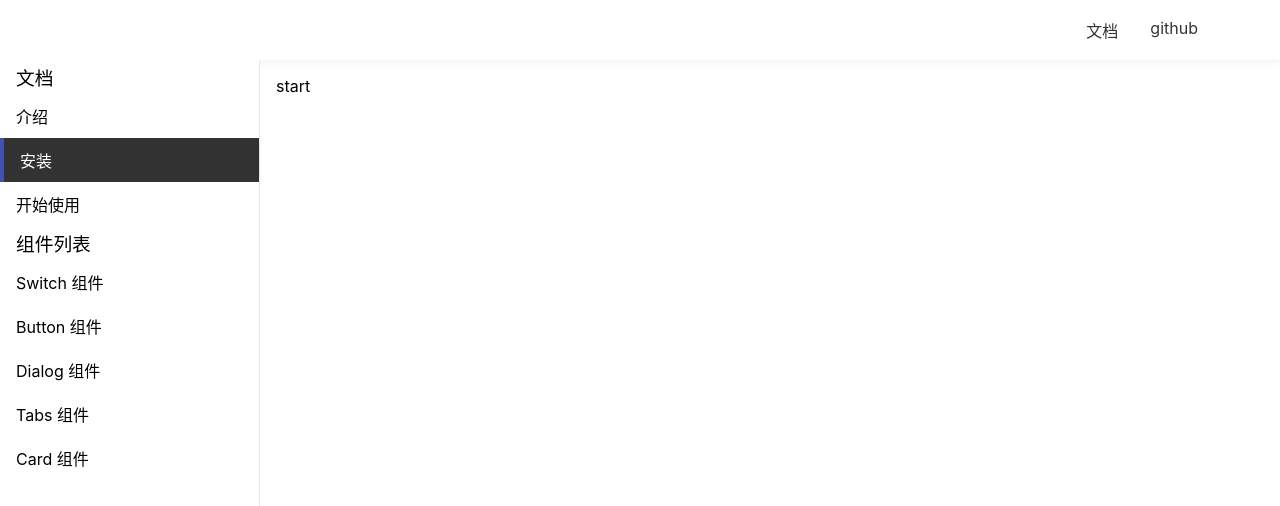
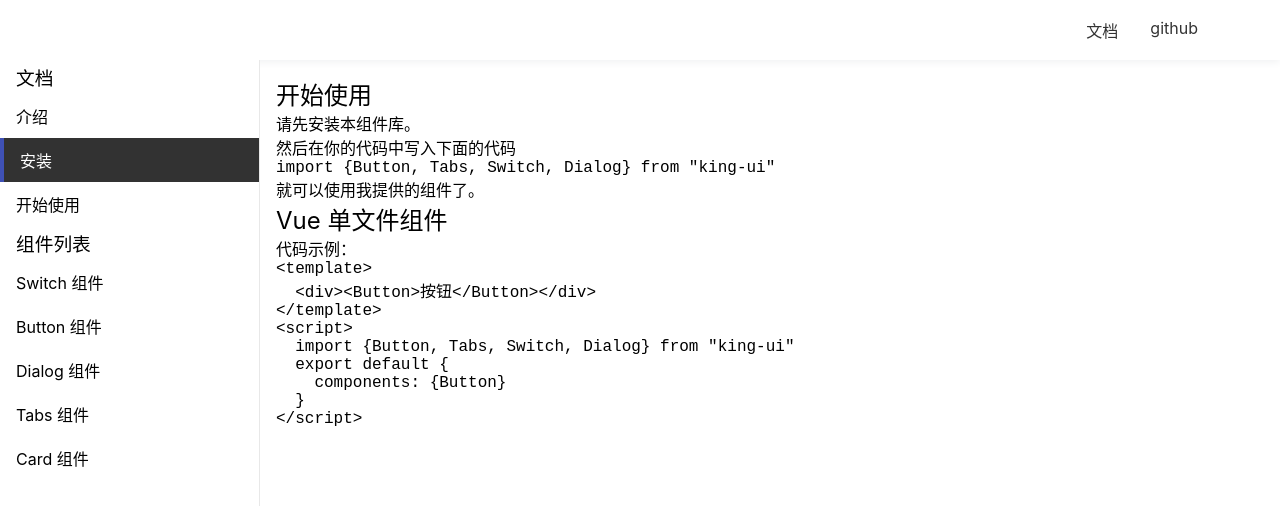
Before and after one commit to cqhaisenbao/ZeroUi-Vue3, a Vue app: page /doc/get-started in a window 1280 px wide. Shown: the top 506 px of the page. Built offline with nearby package versions, Linux system fonts and the light colour scheme.

Commit message:
填充一些文档内容

```diff
--- a/src/views/GetStarted.vue
+++ b/src/views/GetStarted.vue
@@ -1,20 +1,26 @@
 <template>
-    <div>
-        start
-    </div>
+    <article>
+        <h1>
+            开始使用
+        </h1>
+
+        <p>请先<a href="#/doc/install">安装</a>本组件库。</p>
+        <p>然后在你的代码中写入下面的代码</p>
+        <pre><code>import {Button, Tabs, Switch, Dialog} from "king-ui"</code></pre>
+        就可以使用我提供的组件了。
+
+        <h2>Vue 单文件组件</h2>
+        <p>代码示例：</p>
+        <pre><code>&lt;template&gt;
+  &lt;div&gt;&lt;Button&gt;按钮&lt;/Button&gt;&lt;/div&gt;
+&lt;/template&gt;
+&lt;script&gt;
+  import {Button, Tabs, Switch, Dialog} from "king-ui"
+  export default {
+    components: {Button}
+  }
+&lt;/script&gt;
+ </code></pre>
+
+    </article>
 </template>
-
-<script lang="ts">
-import {defineComponent} from 'vue';
-
-export default defineComponent({
-    name: "GetStarted",
-    setup() {
-        return {};
-    }
-});
-</script>
-
-<style lang="scss" scoped>
-
-</style>
--- a/src/views/Install.vue
+++ b/src/views/Install.vue
@@ -1,7 +1,15 @@
 <template>
-    <div>
-        install
-    </div>
+    <article>
+        <h1>安装</h1>
+        <p>打开终端运行下列命令：</p>
+        <pre><code>npm install king-ui</code></pre>
+        <p>或</p>
+        <pre><code>yarn add king-ui</code></pre>
+
+        <p>
+            下一节：<a href="#/doc/get-started">开始使用</a>
+        </p>
+    </article>
 </template>
 
 <script lang="ts">
--- a/src/views/Intro.vue
+++ b/src/views/Intro.vue
@@ -1,7 +1,11 @@
 <template>
-    <div>
-        intro
-    </div>
+    <article>
+        <h1>介绍</h1>
+        <p>King UI 是一款基于 Vue 3 和 TypeScript 的 UI 组件库。</p>
+        <p>这款组件库其实是我为了总结自己这几年的技术经验而写的，全程亲手编写，尽量不采用第三方库，包括你现在看到的这个官网也几乎都是我自己写的。</p>
+        <p>所以如果强烈不建议你将此 UI 库用于生产环境。但如果你是抱着看源代码的目的来的，那么这个库还是值得一看的。源代码放在了 github.com/frankfang/xxxxxxx，历史提交信息非常规范，你可以按提交的顺序逐个查看；你也可以直接查看每个组件的源代码和示例，运行方法见 README.md。</p>
+        下一节：<a href="#/doc/install">安装</a>
+    </article>
 </template>
 
 <script lang="ts">
```
